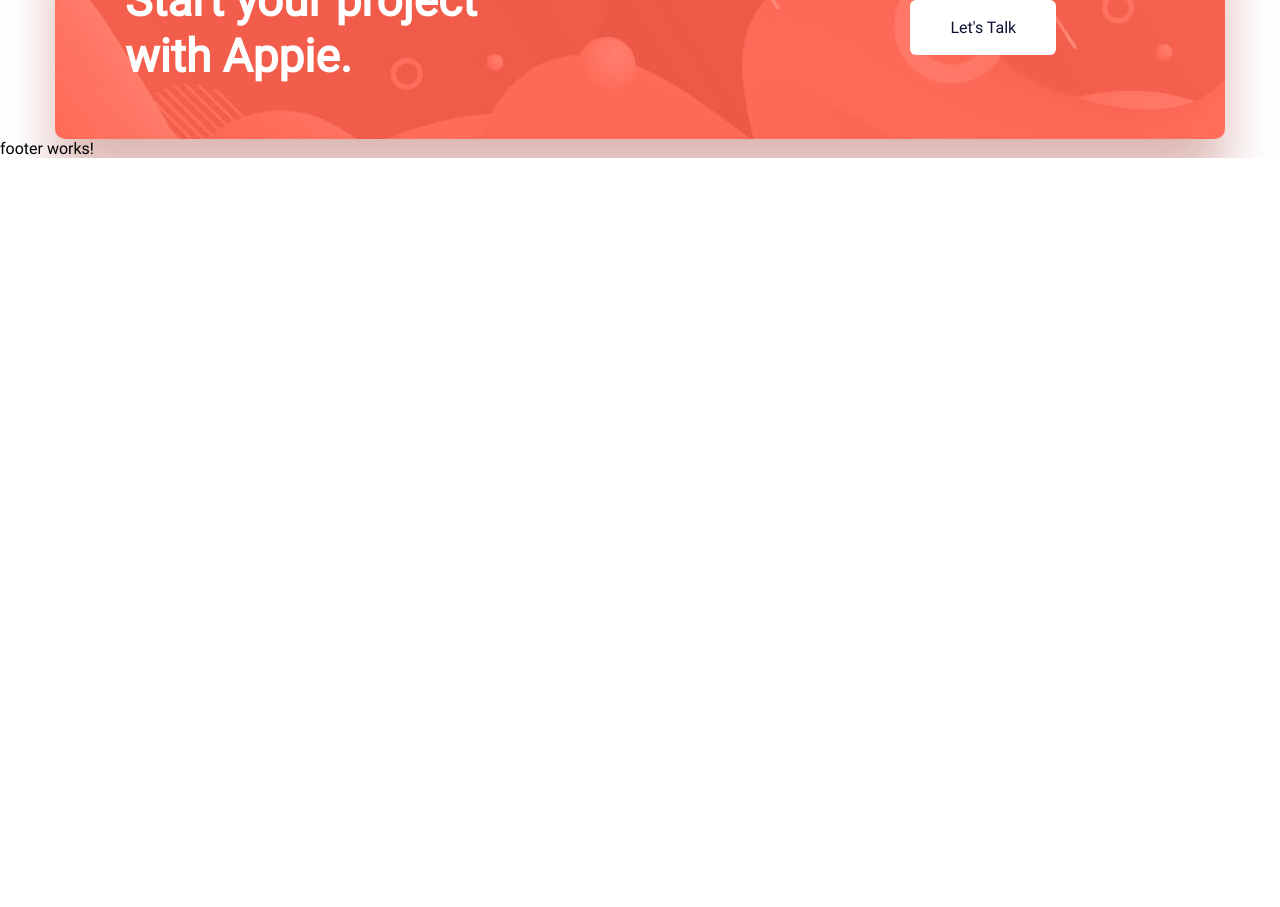
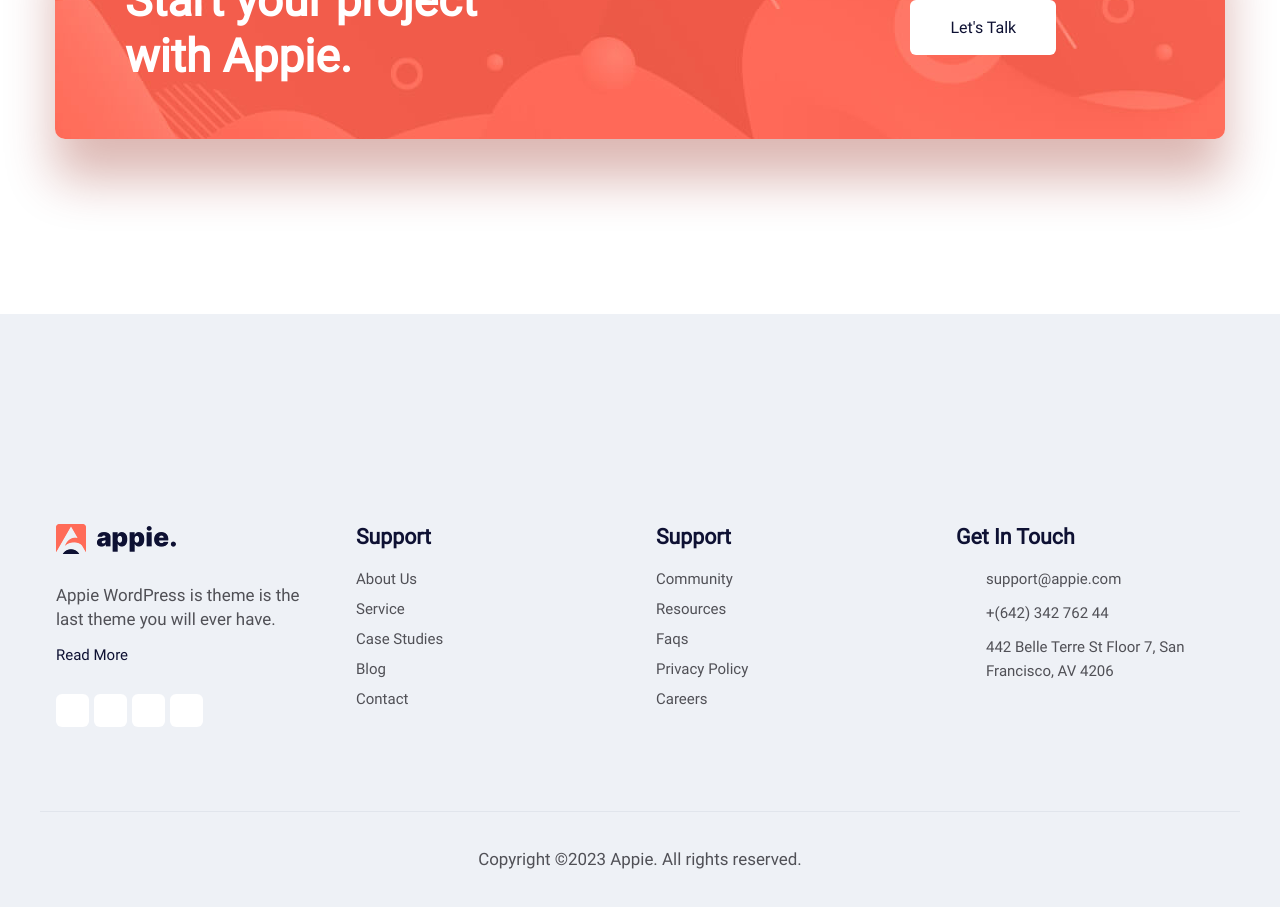
Before and after one commit to ShyraiDan/Appie-Angular, an Angular app: page / in a window 1280 px wide. Shown: the part 5080-5987 px from the top of the page. Before the commit the page ends 5238 px from the top, so only its background shows below. Built offline with nearby package versions, Linux system fonts and the light colour scheme.

Commit message:
template and styles for footer

```diff
--- /dev/null
+++ b/src/app/footer/footer-center/footer-center.component.css
@@ -0,0 +1,38 @@
+.container-footer__center {
+  margin-top: 30px;
+  display: flex;
+  flex-direction: column;
+  text-align: center;
+  padding-left: 1rem;
+  padding-right: 1rem;
+}
+
+.footer-nav__list {
+  display: flex;
+  flex-direction: column;
+  list-style: none;
+}
+
+.container-footer__title {
+  font-size: 1.33rem;
+  font-weight: 700;
+  margin-bottom: 18px;
+  color: #0e1133;
+}
+
+.footer-nav__link {
+  transition: all 0.4s ease-out 0s;
+  color: #505056;
+  text-decoration: none;
+  display: inline-block;
+  font-size: 15px;
+  font-weight: 500;
+  margin-bottom: 6px;
+  line-height: 1.5rem;
+}
+
+@media screen and (min-width: 768px) {
+  .container-footer__center {
+    text-align: left;
+  }
+}
--- /dev/null
+++ b/src/app/footer/footer-center/footer-center.component.html
@@ -0,0 +1,12 @@
+<div class="container-footer__center">
+  <h4 class="container-footer__title">{{ info.title }}</h4>
+  <div class="footer-nav">
+    <ul class="footer-nav__list">
+      <li class="footer-nav__item" *ngFor="let item of info.items">
+        <a href="#" class="footer-nav__link">
+          {{ item }}
+        </a>
+      </li>
+    </ul>
+  </div>
+</div>
--- /dev/null
+++ b/src/app/footer/footer-center/footer-center.component.ts
@@ -0,0 +1,19 @@
+import { Component, Input, OnInit } from '@angular/core';
+
+@Component({
+  selector: 'app-footer-center',
+  templateUrl: './footer-center.component.html',
+  styleUrls: ['./footer-center.component.css'],
+})
+export class FooterCenterComponent implements OnInit {
+  @Input() info: {
+    title: string;
+    items: string[];
+  };
+
+  constructor() {}
+
+  ngOnInit(): void {
+    console.log(this.info);
+  }
+}
--- /dev/null
+++ b/src/app/footer/footer-left/footer-left.component.css
@@ -0,0 +1,102 @@
+.container-footer__left {
+  margin-top: 30px;
+  padding-left: 1rem;
+  padding-right: 1rem;
+}
+.container-footer__link {
+  transition: all 0.4s ease-out 0s;
+  display: inline-block;
+  font-size: 15px;
+  font-weight: 500;
+  color: #0e1133;
+  margin-top: 15px;
+  text-decoration: none;
+  text-align: center;
+}
+.container-footer__link_mtzero {
+  margin-top: 0;
+}
+.container-footer__p {
+  padding-top: 25px;
+  font-size: 1.06rem;
+  font-weight: 400;
+  line-height: 24px;
+  color: #505056;
+  text-align: center;
+}
+.social-item {
+  transition: all linear 0.7s;
+  background: #ffffff;
+  height: 33px;
+  width: 33px;
+  border-radius: 6px;
+  line-height: 36px;
+  margin-right: 5px;
+  display: inline-block;
+  text-align: center;
+}
+.social-item__fb {
+  text-decoration: none;
+}
+.social-item__tw {
+  text-decoration: none;
+}
+.social-item__inst {
+  text-decoration: none;
+}
+.social-item__in {
+  text-decoration: none;
+}
+
+.social-list {
+  margin-top: 30px;
+  list-style: none;
+  display: flex;
+  flex-direction: row;
+  justify-content: center;
+}
+
+@media screen and (min-width: 768px) {
+  .container-footer__left-inner {
+    padding-right: 70px;
+    padding-left: 0;
+  }
+  .container-footer__p {
+    text-align: left;
+  }
+  .social {
+    justify-content: left;
+  }
+  .social-list {
+    display: block;
+  }
+}
+@media screen and (min-width: 992px) {
+  .container-footer__left-inner {
+    padding: 0;
+  }
+  .container-footer__link:hover {
+    color: #ff6b58;
+    transition: all 0.4s ease-out 0s;
+  }
+  .social-item:hover {
+    background: #ff6b58;
+    transition: all linear 0.3s;
+  }
+  .social-item:hover .icon-facebook::before {
+    color: #fff;
+    transition: all linear 0.7s;
+  }
+  .social-item:hover .icon-twitter::before {
+    color: #fff;
+    transition: all linear 0.7s;
+  }
+  .social-item:hover .icon-instagram::before {
+    color: #fff;
+    transition: all linear 0.7s;
+  }
+  .social-item:hover .icon-linkedin2::before {
+    color: #fff;
+    transition: all linear 0.7s;
+  }
+}
--- /dev/null
+++ b/src/app/footer/footer-left/footer-left.component.html
@@ -0,0 +1,31 @@
+<div class="container-footer__left">
+  <div class="container-footer__left-inner">
+    <div class="link-container link-container_zero link-container_center">
+      <a href="#" class="container-footer__link container-footer__link_mtzero">
+        <div class="container-footer__img-container">
+          <img
+            class="container-footer__img"
+            src="../../../assets/i/logo-4.png"
+          />
+        </div>
+      </a>
+    </div>
+    <p class="container-footer__p">
+      Appie WordPress is theme is the last theme you will ever have.
+    </p>
+    <div class="link-container link-container_zero link-container_center">
+      <a href="#" class="container-footer__link">
+        Read More<span class="icon icon-arrow-right"></span>
+      </a>
+    </div>
+    <div class="social">
+      <ul class="social-list">
+        <li class="social-item" *ngFor="let item of info">
+          <a href="#" class="{{ item.anchorCl }}">
+            <span class="{{ item.iconCl }}"></span>
+          </a>
+        </li>
+      </ul>
+    </div>
+  </div>
+</div>
--- /dev/null
+++ b/src/app/footer/footer-left/footer-left.component.ts
@@ -0,0 +1,17 @@
+import { Component, OnInit, Input } from '@angular/core';
+
+@Component({
+  selector: 'app-footer-left',
+  templateUrl: './footer-left.component.html',
+  styleUrls: ['./footer-left.component.css'],
+})
+export class FooterLeftComponent implements OnInit {
+  @Input() info: {
+    anchorCl: string;
+    iconCl: string;
+  }[];
+
+  constructor() {}
+
+  ngOnInit(): void {}
+}
--- a/src/app/footer/footer.component.css
+++ b/src/app/footer/footer.component.css
@@ -0,0 +1,124 @@
+.container-footer {
+  margin-top: 175px;
+  background: #eef1f6;
+  padding-top: 180px;
+  padding-bottom: 60px;
+}
+
+.container-footer__right {
+  margin-top: 30px;
+  display: flex;
+  flex-direction: column;
+  text-align: center;
+  padding-left: 1rem;
+  padding-right: 1rem;
+}
+
+.container-footer__title {
+  font-size: 1.33rem;
+  font-weight: 700;
+  margin-bottom: 18px;
+  color: #0e1133;
+}
+
+.container-footer__under {
+  padding-top: 35px;
+  padding-left: 1rem;
+  padding-right: 1rem;
+  border-top: 1px solid #e1e5ec;
+  margin-top: 80px;
+  display: flex;
+  flex-direction: column;
+}
+
+.social-list {
+  margin-top: 30px;
+  list-style: none;
+  display: flex;
+  flex-direction: row;
+  justify-content: center;
+}
+
+.footer-nav__list {
+  display: flex;
+  flex-direction: column;
+  list-style: none;
+}
+
+.footer-nav__link {
+  transition: all 0.4s ease-out 0s;
+  color: #505056;
+  text-decoration: none;
+  display: inline-block;
+  font-size: 15px;
+  font-weight: 500;
+  margin-bottom: 6px;
+  line-height: 1.5rem;
+}
+
+.footer-nav__link_info {
+  margin-bottom: 10px;
+  padding-left: 30px;
+  font-weight: 400;
+}
+
+.part13 {
+  padding-left: 1rem;
+  padding-right: 1rem;
+}
+
+.coop-info__text {
+  font-size: 1.06rem;
+  font-weight: 400;
+  line-height: 24px;
+  color: #505056;
+  text-align: center;
+}
+
+.link-container_footer {
+  margin: 0px;
+  margin-bottom: 20px;
+}
+
+@media screen and (min-width: 768px) {
+  .container-footer__width {
+    margin: 0 auto;
+    max-width: 720px;
+  }
+
+  .container-footer__inner {
+    display: grid;
+    grid-template-columns: 1fr 1fr;
+  }
+
+  .container-footer__right {
+    text-align: left;
+  }
+
+  .link-container_center {
+    justify-content: left;
+  }
+
+  .link-container_mid {
+    justify-content: center;
+  }
+}
+@media screen and (min-width: 992px) {
+  .container-footer__width {
+    max-width: 930px;
+  }
+
+  .container-footer__inner {
+    grid-template-columns: 1fr 1fr 1fr 1fr;
+  }
+
+  .footer-nav__link:hover {
+    color: #ff6b58;
+    transition: all 0.4s ease-out 0s;
+  }
+}
+@media screen and (min-width: 1200px) {
+  .container-footer__width {
+    max-width: 1200px;
+  }
+}
--- a/src/app/footer/footer.component.html
+++ b/src/app/footer/footer.component.html
@@ -1 +1,28 @@
-<p>footer works!</p>
+<footer>
+  <div class="container-footer">
+    <div class="container-footer__width">
+      <div class="container-footer__inner">
+        <app-footer-left [info]="socialItem"></app-footer-left>
+        <app-footer-center [info]="leftCenter"></app-footer-center>
+        <app-footer-center [info]="rightCenter"></app-footer-center>
+        <div class="container-footer__right">
+          <h4 class="container-footer__title">Get In Touch</h4>
+          <ul class="footer-nav__list">
+            <app-footer-right
+              *ngFor="let item of footerRight"
+              [class]="item.class"
+              [text]="item.text"
+            ></app-footer-right>
+          </ul>
+        </div>
+      </div>
+      <div class="container-footer__under">
+        <div class="coop-info">
+          <p class="coop-info__text">
+            Copyright ©{{ date }} Appie. All rights reserved.
+          </p>
+        </div>
+      </div>
+    </div>
+  </div>
+</footer>
--- a/src/app/footer/footer.component.ts
+++ b/src/app/footer/footer.component.ts
@@ -3,13 +3,42 @@
 @Component({
   selector: 'app-footer',
   templateUrl: './footer.component.html',
-  styleUrls: ['./footer.component.css']
+  styleUrls: ['./footer.component.css'],
 })
 export class FooterComponent implements OnInit {
+  socialItem = [
+    { anchorCl: 'social-item__fb', iconCl: 'icon icon-facebook' },
+    { anchorCl: 'social-item__tw', iconCl: 'icon icon-twitter' },
+    { anchorCl: 'social-item__inst', iconCl: 'icon icon-instagram' },
+    { anchorCl: 'social-item__in', iconCl: 'icon icon-linkedin2' },
+  ];
 
-  constructor() { }
+  leftCenter = {
+    title: 'Support',
+    items: ['About Us', 'Service', 'Case Studies', 'Blog', 'Contact'],
+  };
 
-  ngOnInit(): void {
-  }
+  rightCenter = {
+    title: 'Support',
+    items: ['Community', 'Resources', 'Faqs', 'Privacy Policy', 'Careers'],
+  };
 
+  footerRight = [
+    { class: 'icon icon-envelop', text: 'support@appie.com' },
+    { class: 'icon icon-phone', text: '+(642) 342 762 44' },
+    {
+      class: 'icon icon-location2',
+      text: '442 Belle Terre St Floor 7, San Francisco, AV 4206',
+    },
+  ];
+  endBtn = [
+    { spanCl: 'icon icon-appleinc icon-appleinc_black', text: 'iOS' },
+    { spanCl: 'icon icon-android', text: 'Android' },
+  ];
+
+  date = new Date().getFullYear();
+
+  constructor() {}
+
+  ngOnInit(): void {}
 }
--- a/src/app/shared/footer-right/footer-right.component.css
+++ b/src/app/shared/footer-right/footer-right.component.css
@@ -0,0 +1,27 @@
+.footer-nav__link {
+  transition: all 0.4s ease-out 0s;
+  color: #505056;
+  text-decoration: none;
+  display: inline-block;
+  font-size: 15px;
+  font-weight: 500;
+  margin-bottom: 6px;
+  line-height: 1.5rem;
+}
+
+.footer-nav__link {
+  transition: all 0.4s ease-out 0s;
+  color: #505056;
+  text-decoration: none;
+  display: inline-block;
+  font-size: 15px;
+  font-weight: 500;
+  margin-bottom: 6px;
+  line-height: 1.5rem;
+}
+
+.footer-nav__link_info {
+  margin-bottom: 10px;
+  padding-left: 30px;
+  font-weight: 400;
+}
```
Also changed, not shown: src/app/app.module.ts (+8 -6 lines), 2 other files (tests, documents, lock files or other folders).
